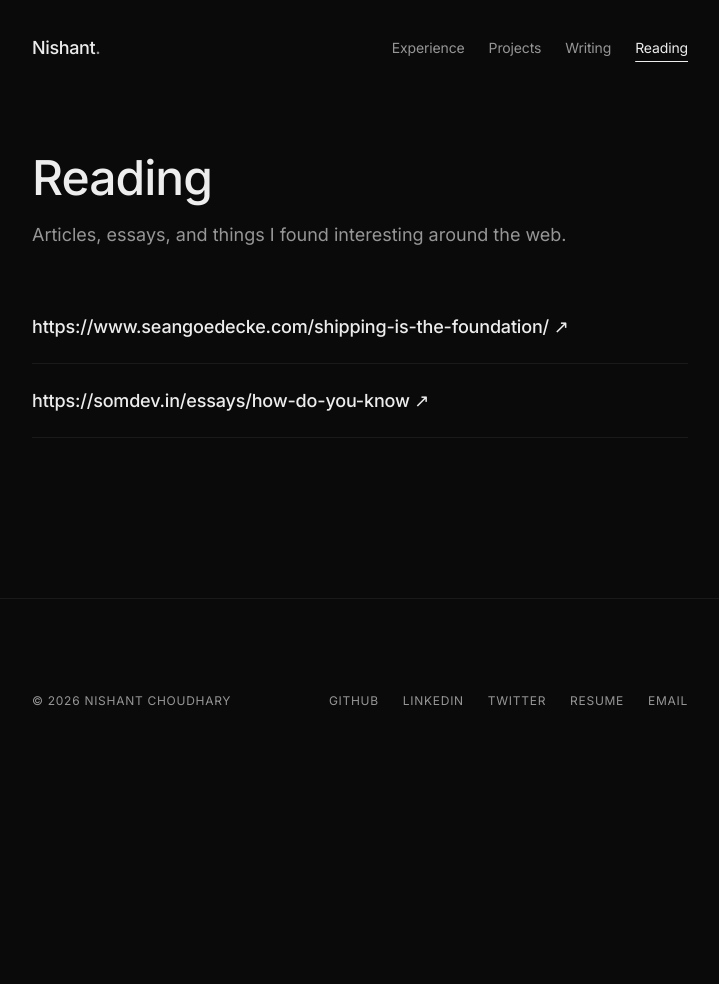
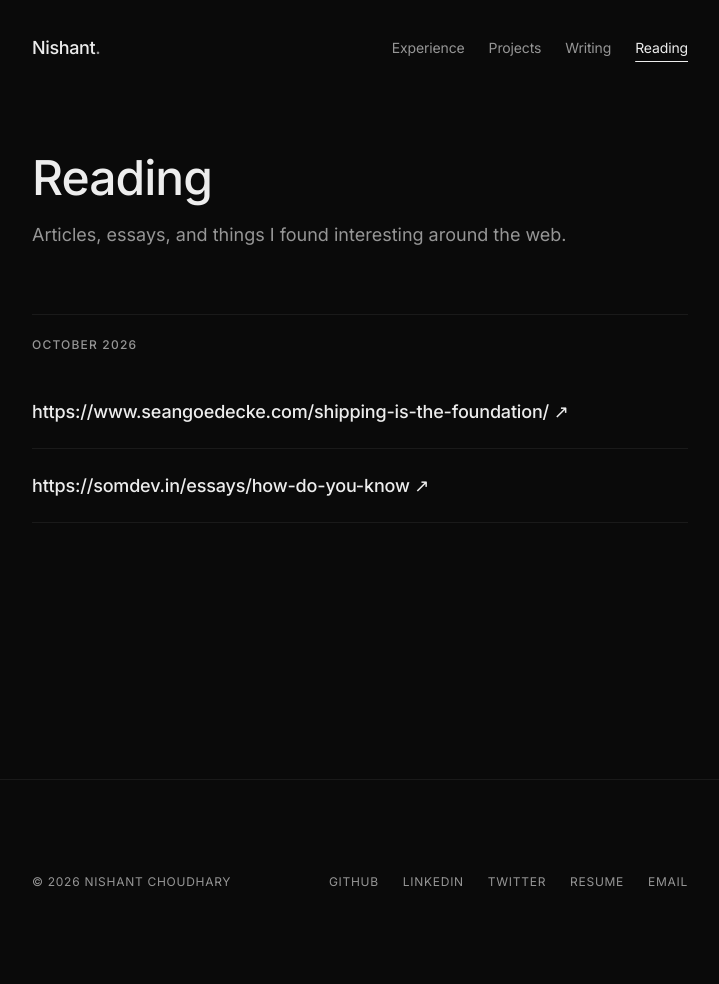
Before and after one commit to nishantc7/nishantc7.github.io, a Jekyll site: the page built from reading.html, in a window 1280 px wide. Shown: the whole page, without its empty margins (280-999 px from the left). Built offline with Jekyll 4.4.1, drawn with Linux system fonts in a browser that asks for light colours; before the commit the page ends 900 px from its top, so only the background shows below that.

Commit message:
Group reading links by month and year

```diff
--- a/reading.html
+++ b/reading.html
@@ -12,11 +12,19 @@ description: Articles, essays, and things I found interesting around the web.
 {% assign reading = site.data.reading | sort: 'date' | reverse %}
 <section aria-label="Shared articles">
   {% if reading.size > 0 %}
-  <div class="reading-list">
-    {% for item in reading %}
-      {% include reading-entry.html item=item %}
-    {% endfor %}
-  </div>
+  {% assign months = reading | group_by_exp: "item", "item.date | date: '%Y-%m'" %}
+  {% for month in months %}
+  <section class="section" aria-labelledby="reading-{{ month.name }}">
+    <header class="section-header">
+      <h2 class="label-caps" id="reading-{{ month.name }}">{{ month.items.first.date | date: '%B %Y' }}</h2>
+    </header>
+    <div class="reading-list">
+      {% for item in month.items %}
+        {% include reading-entry.html item=item heading="h3" %}
+      {% endfor %}
+    </div>
+  </section>
+  {% endfor %}
   {% else %}
   <p class="empty-state">Reading links coming soon.</p>
   {% endif %}
```
